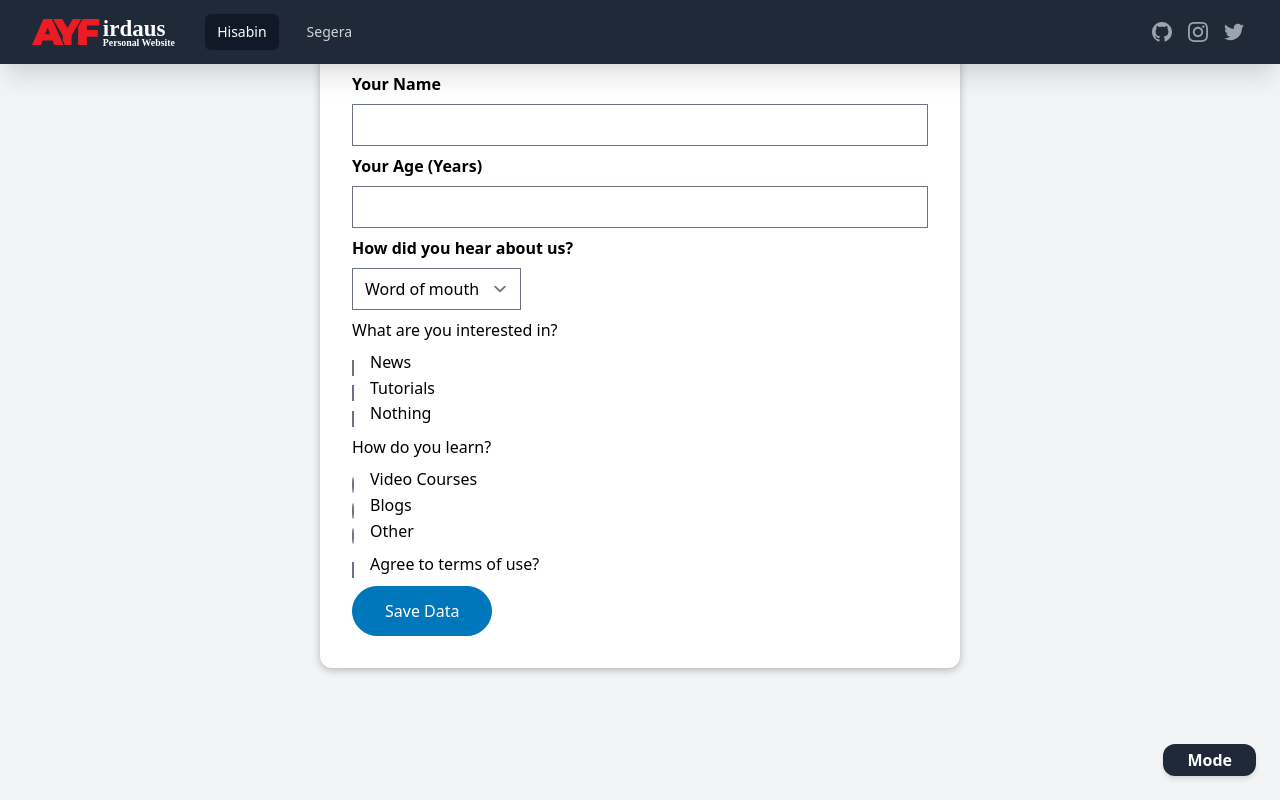
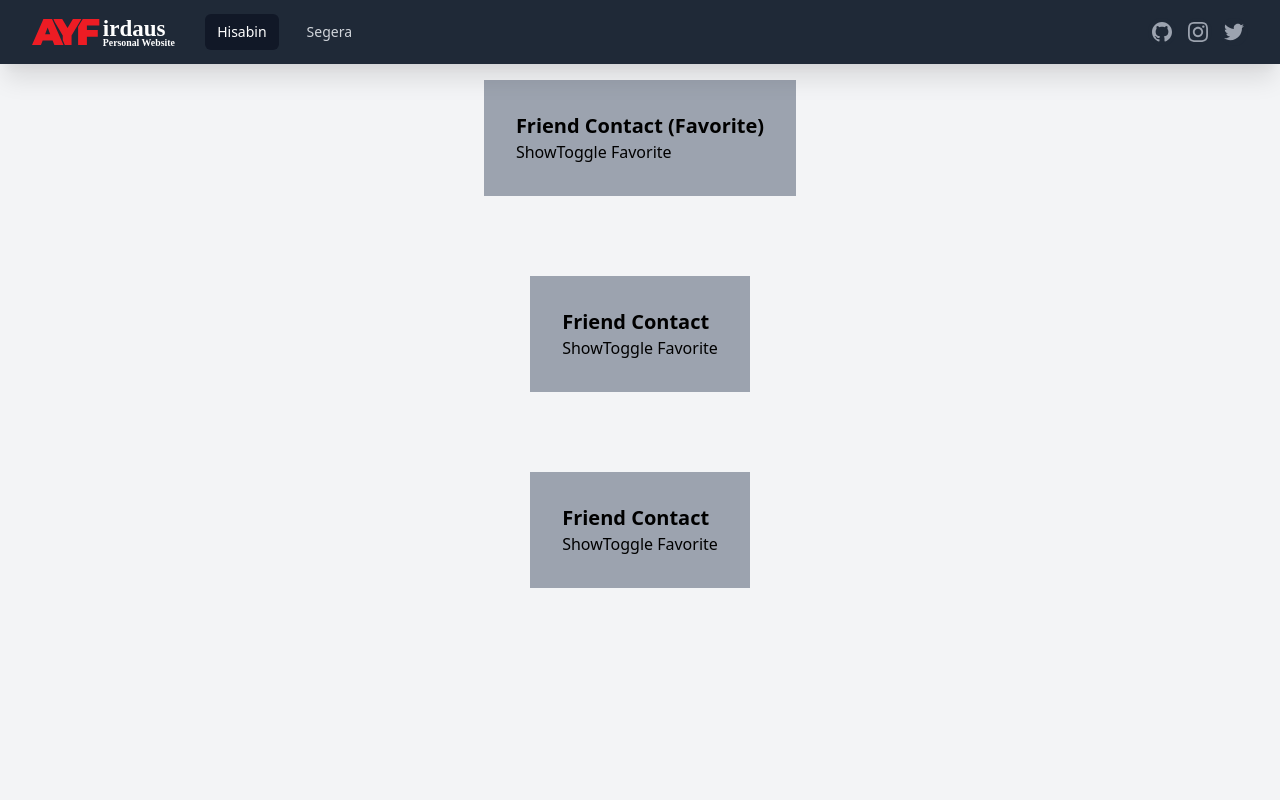
Before and after one commit to amyar32/vuejs-cli-playground, a Vue app: page / in a window 1280 px wide. Built offline with nearby package versions, Linux system fonts and the light colour scheme.

Commit message:
new parent child com

```diff
--- a/src/App.vue
+++ b/src/App.vue
@@ -4,12 +4,8 @@
     <div
       class="h-screen w-screen bg-gray-100 dark:bg-black transition duration-400 ease-out overflow-auto"
     >
-      <dark-toggler
-        :isDark="isDark"
-        message="Mode"
-        @toggle-dark="toggleDark"
-      ></dark-toggler>
-      <my-form></my-form>
+      <!-- <dark-toggler message="Mode" @toggle-dark="toggleDark"></dark-toggler> -->
+      <parent></parent>
     </div>
   </div>
 </template>
--- /dev/null
+++ b/src/components/Child.vue
@@ -0,0 +1,85 @@
+<template>
+  <div class="grid grid-cols-1 justify-items-center">
+    <div class="mt-20 p-8 bg-gray-400">
+      <h1 class="text-xl font-semibold">Friend Contact {{ favoriteText }}</h1>
+      <button @click="toggleVisible">{{ buttonText }}</button>
+      <button @click="toggleFavorite">Toggle Favorite</button>
+      <ul v-if="isVisible" class="list-disc">
+        <li>Name : {{ name }}</li>
+        <li>Number : {{ phoneNumber }}</li>
+        <li>Email : {{ email }}</li>
+      </ul>
+    </div>
+  </div>
+</template>
+
+<script>
+export default {
+  // prop not should be mutated (dirubah) a.k.a unidirectional dataflow
+  // cara merubah :
+  // 1. membiarkan parent tau, diubah datanya dari parent
+  // 2. menerima data dari parent sebagai initial value, lalu dirubah disini
+
+  // simple version of fetching prop properties
+  // props: ["name", "phoneNumber", "email", "favorite"],
+
+  // advance version
+  props: {
+    id: {
+      type: String,
+      required: true,
+    },
+    name: {
+      type: String,
+      required: true,
+    },
+    phoneNumber: {
+      type: String,
+      required: true,
+    },
+    email: {
+      type: String,
+      required: true,
+    },
+    favorite: {
+      type: Boolean,
+      required: false,
+      default: false,
+      // validator di bawah maksudnya hanya dua data yakni false dan true yang dapat diterima
+      //   validator: function(value) {
+      //     return value === true || value === false;
+      //   },
+    },
+  },
+  data() {
+    return {
+      isVisible: false,
+    };
+  },
+  computed: {
+    favoriteText() {
+      if (this.favorite) {
+        return "(Favorite)";
+      } else {
+        return "";
+      }
+    },
+    buttonText() {
+      if (this.isVisible) {
+        return "Hide";
+      } else {
+        return "Show";
+      }
+    },
+  },
+  methods: {
+    toggleFavorite() {
+      // ketika method ini dieksekusi, maka akan membuat listener yang bisa didengar oleh parent
+      this.$emit("toggle-favorite", this.id);
+    },
+    toggleVisible() {
+      this.isVisible = !this.isVisible;
+    },
+  },
+};
+</script>
--- a/src/components/Form.vue
+++ /dev/null
@@ -1,205 +0,0 @@
-<template>
-  <form @submit.prevent="submitForm">
-    <div class="form-control">
-      <label for="user-name">Your Name</label>
-      <input id="user-name" name="user-name" type="text" v-model="userName" />
-    </div>
-    <div class="form-control">
-      <label for="age">Your Age (Years)</label>
-      <input
-        id="age"
-        name="age"
-        type="number"
-        v-model="userAge"
-        ref="ageInput"
-      />
-    </div>
-    <div class="form-control">
-      <label for="referrer">How did you hear about us?</label>
-      <select id="referrer" name="referrer" v-model="referrer">
-        <option value="google">Google</option>
-        <option value="wom">Word of mouth</option>
-        <option value="newspaper">Newspaper</option>
-      </select>
-    </div>
-    <div class="form-control">
-      <h2>What are you interested in?</h2>
-      <div>
-        <input
-          id="interest-news"
-          name="interest"
-          type="checkbox"
-          value="news"
-          v-model="interest"
-        />
-        <label for="interest-news">News</label>
-      </div>
-      <div>
-        <input
-          id="interest-tutorials"
-          name="interest"
-          type="checkbox"
-          value="tutorials"
-          v-model="interest"
-        />
-        <label for="interest-tutorials">Tutorials</label>
-      </div>
-      <div>
-        <input
-          id="interest-nothing"
-          name="interest"
-          type="checkbox"
-          value="nothing"
-          v-model="interest"
-        />
-        <label for="interest-nothing">Nothing</label>
-      </div>
-    </div>
-    <div class="form-control">
-      <h2>How do you learn?</h2>
-      <div>
-        <input
-          id="how-video"
-          name="how"
-          type="radio"
-          value="video"
-          v-model="how"
-        />
-        <label for="how-video">Video Courses</label>
-      </div>
-      <div>
-        <input
-          id="how-blogs"
-          name="how"
-          type="radio"
-          value="blogs"
-          v-model="how"
-        />
-        <label for="how-blogs">Blogs</label>
-      </div>
-      <div>
-        <input
-          id="how-other"
-          name="how"
-          type="radio"
-          value="other"
-          v-model="how"
-        />
-        <label for="how-other">Other</label>
-      </div>
-    </div>
-    <div class="form-control">
-      <input
-        type="checkbox"
-        id="confirm-terms"
-        name="confirm-terms"
-        v-model="confirm"
-      />
-      <label for="confirm-terms">Agree to terms of use?</label>
-    </div>
-    <div>
-      <button>Save Data</button>
-    </div>
-  </form>
-</template>
-
-<script>
-export default {
-  data() {
-    return {
-      userName: "",
-      userAge: null,
-      referrer: "wom",
-      interest: [],
-      how: null,
-      confirm: false,
-    };
-  },
-  methods: {
-    submitForm() {
-      console.log("Username: " + this.userName);
-      this.userName = "";
-      console.log("User age:");
-      console.log(this.userAge + 5);
-      console.log(this.$refs.ageInput.value + 5);
-      console.log(31);
-      this.userAge = null;
-      console.log("Referrer: " + this.referrer);
-      this.referrer = "wom";
-      console.log("Checkboxes");
-      console.log(this.interest);
-      console.log("Radio buttons");
-      console.log(this.how);
-      this.interest = [];
-      this.how = null;
-      console.log("Confirm?");
-      console.log(this.confirm);
-      this.confirm = false;
-    },
-  },
-};
-</script>
-
-<style scoped>
-form {
-  margin: 2rem auto;
-  max-width: 40rem;
-  border-radius: 12px;
-  box-shadow: 0 2px 8px rgba(0, 0, 0, 0.26);
-  padding: 2rem;
-  background-color: #ffffff;
-}
-
-.form-control {
-  margin: 0.5rem 0;
-}
-
-label {
-  font-weight: bold;
-}
-
-h2 {
-  font-size: 1rem;
-  margin: 0.5rem 0;
-}
-
-input,
-select {
-  display: block;
-  width: 100%;
-  font: inherit;
-  margin-top: 0.5rem;
-}
-
-select {
-  width: auto;
-}
-
-input[type="checkbox"],
-input[type="radio"] {
-  display: inline-block;
-  width: auto;
-  margin-right: 1rem;
-}
-
-input[type="checkbox"] + label,
-input[type="radio"] + label {
-  font-weight: normal;
-}
-
-button {
-  font: inherit;
-  border: 1px solid #0076bb;
-  background-color: #0076bb;
-  color: white;
-  cursor: pointer;
-  padding: 0.75rem 2rem;
-  border-radius: 30px;
-}
-
-button:hover,
-button:active {
-  border-color: #002350;
-  background-color: #002350;
-}
-</style>
--- /dev/null
+++ b/src/components/Parent.vue
@@ -0,0 +1,52 @@
+<template>
+  <child
+    v-for="friend in friends"
+    :key="friend.id"
+    :id="friend.id"
+    :name="friend.name"
+    :phone-number="friend.phoneNumber"
+    :email="friend.email"
+    :favorite="friend.favorite"
+    @toggle-favorite="toggleFavorite"
+  ></child>
+</template>
+
+<script>
+import Child from "./Child.vue";
+export default {
+  components: { Child },
+  data() {
+    return {
+      friends: [
+        {
+          id: "amyar",
+          name: "A. Y. Firdaus",
+          phoneNumber: "08123456789",
+          email: "some@mail.com",
+          favorite: true,
+        },
+        {
+          id: "tiko",
+          name: "Tikosewads",
+          phoneNumber: "08123456789",
+          email: "some@tiko.com",
+          favorite: false,
+        },
+        {
+          id: "brim",
+          name: "Brimstone",
+          phoneNumber: "08123456789",
+          email: "some@tiko.com",
+          favorite: false,
+        },
+      ],
+    };
+  },
+  methods: {
+    toggleFavorite(id) {
+      const result = this.friends.find((friend) => friend.id === id);
+      result.favorite = !result.favorite;
+    },
+  },
+};
+</script>
--- a/src/components/TodoList.vue
+++ /dev/null
@@ -1,62 +0,0 @@
-<template>
-  <div class="container w-11/12 sm:w-3/4 mt-8">
-    <h1 class="font-bold text-white text-4xl mb-1">{{ title }}</h1>
-    <p class="text-white mb-8">{{ subTitle }}</p>
-    <div
-      class="flex p-10 w-full h-auto bg-blue-200 dark:bg-gray-300 filter shadow-md rounded"
-    >
-      <button
-        class="btn bg-blue-500 dark:bg-gray-100 dark:text-gray-800 hover:bg-blue-400 transform transition duration-400 ease-out "
-        @click="toggleShow"
-      >
-        Show
-      </button>
-      <ul v-if="isShow">
-        <li v-for="todo in todoList" :key="todo">{{ todo.message }}</li>
-      </ul>
-    </div>
-  </div>
-</template>
-
-<script>
-export default {
-  // props: ["title", "subTitle"],
-  props: {
-    title: {
-      type: String,
-      required: true,
-    },
-    subTitle: {
-      type: String,
-      default: "TodoList App using VueJs and TailwindCSS",
-      // validator : function(value) {
-      //   return some logic
-      // }
-    },
-  },
-  data() {
-    return {
-      todoList: [{ message: "Modol" }, { message: "Makan" }],
-      isShow: false,
-    };
-  },
-
-  methods: {
-    toggleShow() {
-      this.isShow = !this.isShow;
-    },
-  },
-};
-</script>
-
-<style lang="postcss">
-.btn {
-  @apply px-6 py-1 text-white font-bold shadow-md rounded-xl;
-}
-.btn:active {
-  @apply bg-gray-200 text-gray-400 outline-none;
-}
-.btn:focus {
-  @apply outline-none;
-}
-</style>
--- a/src/main.js
+++ b/src/main.js
@@ -3,12 +3,12 @@ import App from "./App.vue";
 import "./index.css";
 import Navbar from "./components/Navbar";
 import DarkModeButton from "./components/DarkModeButton";
-import Form from "./components/Form";
+import Parent from "./components/Parent";
 
 const app = createApp(App);
 
 app.component("nav-bar", Navbar);
 app.component("dark-toggler", DarkModeButton);
-app.component("my-form", Form);
+app.component("parent", Parent);
 
 app.mount("#app");
```
